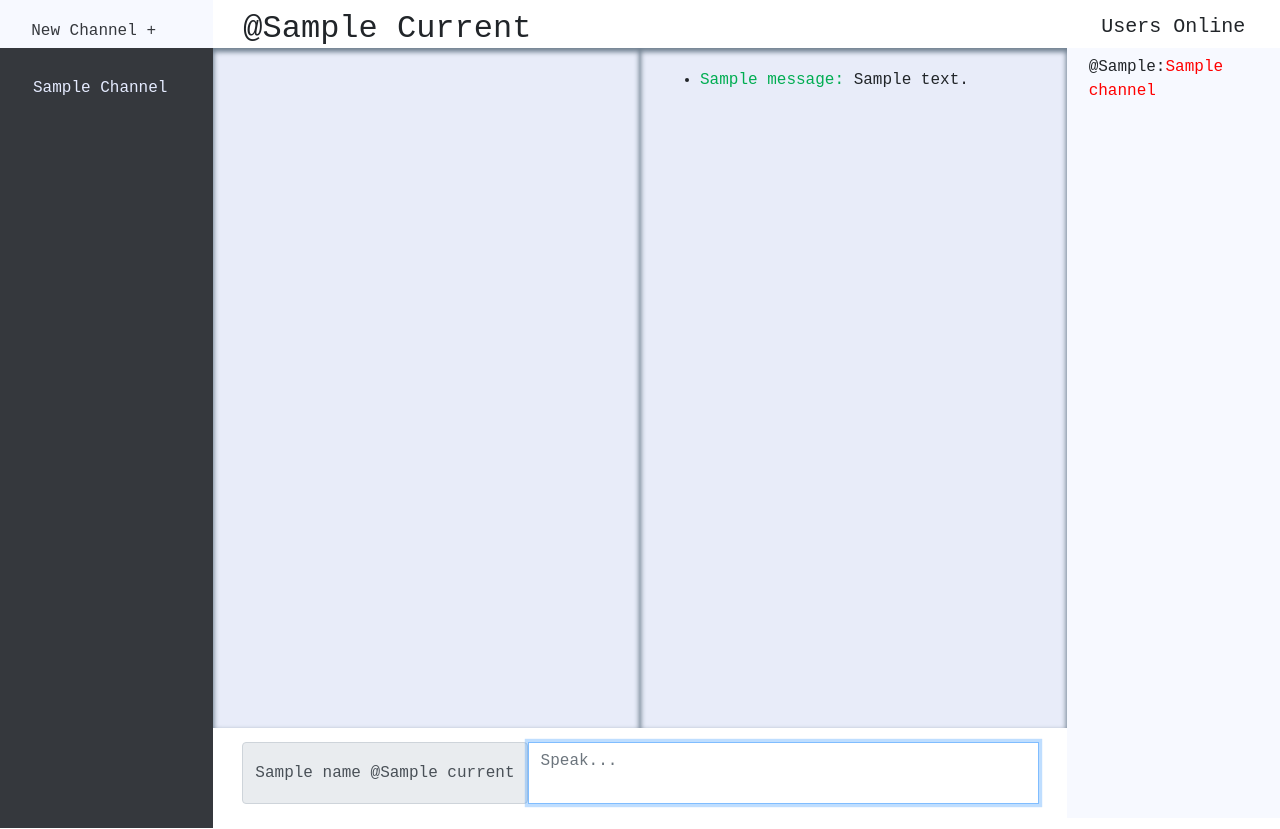
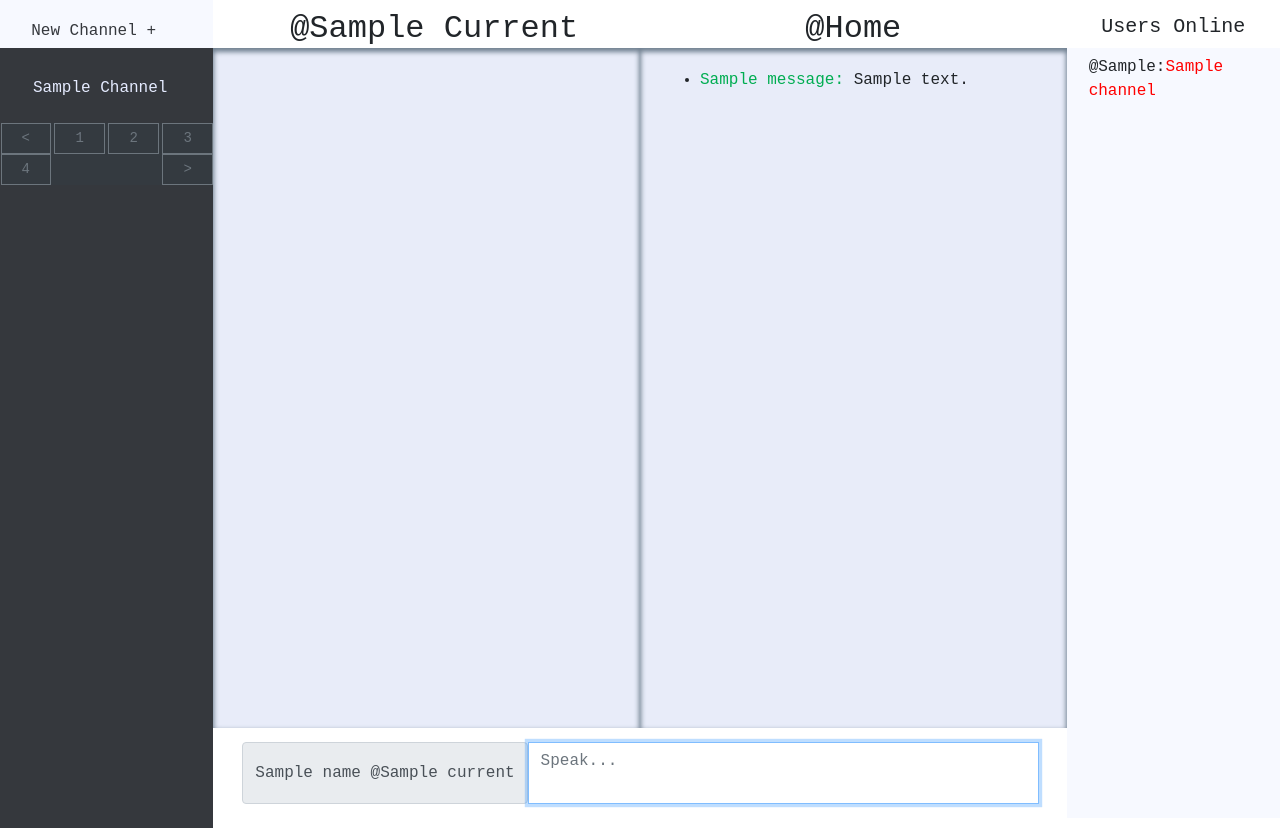
Before and after one commit to Matt-Farncomb/blah-blah-chat-app, a Flask app: template templates/new_channel_template.html in a window 1280 px wide. Run offline with Flask 2, Linux system fonts and the light colour scheme; the template is opened without the code that fills it: most values are stand-ins (such as "Sample title", 1, 10 or a date in 2020); parts of the project's set-up code (start-up, migrations or seed data) failed here and were passed over; some libraries are stand-ins or nearby versions.

Commit message:
Updated UI to display only 10 channels at once 	- Nav buttons created to navigate through channels Minor aesthetic changes Bugfixing

```diff
--- a/application.py
+++ b/application.py
@@ -3,6 +3,7 @@ import os
 from flask import Flask, render_template, request, session, redirect, url_for, jsonify
 from flask_session import Session
 from flask_socketio import SocketIO, emit
+from jinja2 import Environment, PackageLoader
 
 from sqlalchemy import create_engine
 from sqlalchemy.orm import scoped_session, sessionmaker
@@ -20,6 +21,10 @@ socketio = SocketIO(app)
 #Configure session to use filesystem
 app.config["SESSION_PERMANENT"] = False
 app.config["SESSION_TYPE"] = "filesystem"
+
+#enable jinja extension 'break' - app is the jina env
+app.jinja_env.add_extension('jinja2.ext.loopcontrols')
+
 Session(app)
 
 engine = create_engine(os.getenv("DATABASE_URL"))
@@ -422,3 +427,12 @@ def send_users_channels():
 					}
 			emit("update users", temp,
 			broadcast=True)
+
+@socketio.on("swap channel")
+def swap_channel(focus):
+	session["chan_name"] = focus[9:]
+	print(focus[9:])
+
+@socketio.on("home focus")
+def home_focus():
+	session["chan_name"] = "home"
--- a/static/channel.js
+++ b/static/channel.js
@@ -12,24 +12,32 @@ document.addEventListener('DOMContentLoaded', () => {
     /*const name = document.querySelector('#input-name');*/
 
     let targeting = false;
+    console.log(location);
+
+    //Grabs current channel name from url
+    curChanPath = location.pathname.split('/')
+    curChan = curChanPath[2]
     let target = ""
 
     let usr_name = "unnamed"
 
     const columns = document.querySelectorAll('.col-4');
-    let focus = "msg-room"
+    let focused = false;
+    let focus = `msg-room-${curChan}`;
 
 
     // Connect to websocket
     var socket = io.connect(location.protocol + '//' + document.domain + ':' + location.port);
 
-
     function sendMessage() {
 
         let msgText = msgBox.value
+        //don't allow an empty msg to send
+        if (msgText.length > 0) {
             socket.emit('send message', {'message': msgText});
             msgBox.value = "";
             console.log("is doing something");
+        }
     }
 
     function saveChannel() {
@@ -39,6 +47,31 @@ document.addEventListener('DOMContentLoaded', () => {
         saveChan.hidden = true;*/
     }
 
+    const chanNavs = document.querySelectorAll(".chan-nav-btn");
+    console.log("ha");
+
+
+
+    chanNavs.forEach((chanNav) => {
+        chanNav.addEventListener('click', () => {
+            let linkId = 1.0;
+            const chanNavId = parseFloat(chanNav.id.slice(4));
+            //`link-${temp}`
+            const chanLinks = document.querySelectorAll(".channel-links");
+            chanLinks.forEach((chanLink) => {
+                linkId = parseFloat(chanLink.id.slice(5));
+                //console.log(`"chanNavId: ${chanNavId}, "linkId: ${linkId}`)
+                if (linkId == chanNavId) {
+                    chanLink.classList.remove("invisible");
+                    console.log("no longer invisible");
+                }
+                else {
+                    chanLink.classList.add("invisible");
+                }
+            })
+        });
+    });
+
 
 
 
@@ -46,7 +79,10 @@ document.addEventListener('DOMContentLoaded', () => {
 
     columns.forEach((column) => {
        column.addEventListener('click', () => {
-               focus = column.firstChild.id
+               focus = column.firstChild.id;
+               socket.emit('swap channel', focus);
+               let chan_target = document.querySelector('#chan-span');
+               chan_target.textContent = focus.slice(9)
 
                console.log(`focus: ${focus}`);
                console.log("focus");
@@ -92,13 +128,22 @@ document.addEventListener('DOMContentLoaded', () => {
                 temp = temp.slice(1,temp.length).join("")*/
                 target = msgBox.value.slice(1,temp.length);
                 target = target.toLowerCase();
+                if (target == "home") {
+                    //simply change focus and not reload new chan page
+                   focus = `msg-room-home`;
+                   //tell server to change current chan session to be home
+                   socket.emit('home focus');
+                   //change the session[channels] to home, but not the url
+                }
+                else {
                     console.log(`lowercase: ${target}`);
-
                     socket.emit('check', target)
+                }
                     /*location = `http://127.0.0.1:5000/channels/${target}`*/
-                msgBox.style.color = "#CCE4FF"
+                msgBox.style.color = "#495057"
                 msgBox.value = ""
                 targeting = false
+
 /*socket.emit('send create', {'chanName': chanName.value.toLowerCase()});*/
 
             }
@@ -106,7 +151,19 @@ document.addEventListener('DOMContentLoaded', () => {
 
 
 
+
+
         /*saveChan.onclick = () => saveChannel();*/
+
+        function chanNav(clicked) {
+            //when corresponding nav button is clicked,
+            //...make current channel links invisible
+            //..and remove inivisble class from correct channels
+            //const arr = clicked.classList;
+            //console.log(arr[1]);
+
+
+        }
 
         chanName.addEventListener('keydown', (e) => {
              if (e.key == "Enter") {
@@ -119,9 +176,11 @@ document.addEventListener('DOMContentLoaded', () => {
     // When a new message is announced, append to DOM
     socket.on('broadcast message', message => {
         const li = document.createElement('li')
+        li.classList.add("msgs");
 
         new_msg = `<span id="${message.id}"><span class="names">${message.name}:</span> ${message.message}</span>`
         li.innerHTML = new_msg
+
         document.querySelector(`#${focus}`).append(li);
     });
 
@@ -130,6 +189,7 @@ document.addEventListener('DOMContentLoaded', () => {
         old_msg = document.getElementById(`${id}`).parentNode;
         /*old_msg.parentNode.removeChild(old_msg);*/
         old_msg.style.display = 'none';
+        //maybe can change to .remove instead of display 'none'
     });
 
     socket.on('create channel', chanName => {
@@ -144,7 +204,7 @@ document.addEventListener('DOMContentLoaded', () => {
 
     socket.on('swap channel', value => {
         console.log(`this is my value: ${value}`);
-        location = `http://127.0.0.1:5000/channels/${value}`
+        location = `http://127.0.0.1:5000/channels/${value}/none`
     })
 
     socket.on('user entered', value => {
--- a/templates/new_channel_template.html
+++ b/templates/new_channel_template.html
@@ -41,10 +41,18 @@
             	padding-top: 10px;
             }
 
+            .invisible {
+            	display: none;
+            }
+
             /*--- Row 1 ---*/
             #row-1 {
             	height: 6vh;
             }
+
+            	h2 {
+            		text-align: center;
+            	}
 
             	/* Left */
 				#chan-name-div {
@@ -189,6 +197,15 @@
 
 	            }
 
+	            .chan-nav {
+	            	padding: 0px;
+	            	margin: -14.5px;
+	            }
+
+	            .chan-nav-text {
+	            	padding: 12px;
+	            }
+
             /*--- Row 3 ---*/
             #row-3 {
             	height: 9vh;
@@ -238,8 +255,11 @@
             	<div class="col-2" id="chan-name-div">
             		<input class="form-control border-0 chan-form" id='chan-name' type='text' placeholder="  New Channel +" onfocus="this.placeholder='  Type new name...'" onblur="this.placeholder = '  New Channel +'"></input>
             	</div>
-            	<div class="col-8">
+            	<div class="col-4">
             		<h2 id="chan-title">@{{current}}</h2>
+            	</div>
+            	<div class="col-4">
+            		<h2>@Home</h2>
             	</div>
             	<div class="col-2" id="online-div">
             		<h5 id="online-title">Users Online</h5>
@@ -257,12 +277,32 @@
             <div class="row" id="row-2">
                 <div class="col" id="chan-selection">
                     {% for k,v in channels.items() %}
-					<li class="channel-links"><a href="{{ url_for('channel_selection', chan=k, test='None' ) }}" class="nav-link">{{k}}</a></li>
+                    	{% if k !="home" %}
+							{%- if loop.index0 <= 10 %}
+								<li class="channel-links" id="link-{{((loop.index0)/10)|round(0, 'ceil')}}"><a href="{{ url_for('channel_selection', chan=k, test='None' ) }}" class="nav-link">{{k}}</a></li>
+							{% else %}
+
+								<li class="channel-links invisible" id="link-{{((loop.index0)/10)|round(0, 'ceil')}}"><a href="{{ url_for('channel_selection', chan=k, test='None' ) }}" class="nav-link">{{k}}</a></li>
+							{% endif %}
+
+						{% endif %}
 					{% endfor %}
 
 					<span id="jinja_channels"></span>
+
+					<br>
+					<nav class="navbar navbar-dark bg-dark chan-nav">
+						<button class="btn btn-sm btn-outline-secondary chan-nav-btn" type="button" id="nav-left"><span class="chan-nav-text"> < </span></button>
+						<button class="btn btn-sm btn-outline-secondary chan-nav-btn" type="button" id="nav-1"><span class="chan-nav-text"> 1 </span></button>
+						<button class="btn btn-sm btn-outline-secondary chan-nav-btn" type="button" id="nav-2"><span class="chan-nav-text"> 2 </span></button>
+						<button class="btn btn-sm btn-outline-secondary chan-nav-btn" type="button" id="nav-3"><span class="chan-nav-text"> 3 </span></button>
+						<button class="btn btn-sm btn-outline-secondary chan-nav-btn" type="button" id="nav-4"><span class="chan-nav-text"> 4 </span></button>
+						<button class="btn btn-sm btn-outline-secondary chan-nav-btn" type="button" id="nav-right"><span class="chan-nav-text"> > </span></button>
+
+					</nav>
+
                 </div>
-                <div class="col-4" id="msg-window"><ul id="msg-room">
+                <div class="col-4" id="msg-window"><ul id="msg-room-{{current}}">
 					    {% for message in messages %}
 					        <li class="msgs"><span id="{{message.id}}"><span class="names">{{message.name}}:</span> {{message.message}}</span></li>
 					    {% endfor %}
@@ -311,7 +351,7 @@
 				<div class="col-2" id="bottom-left"></div>
 		        <div class="col-8">
 		            <div class="input-group input-group-default" id="msg-div">
-		            	<span class="input-group-text" id="inputGroup-sizing-default">{{name}} @{{current}}</span>
+		            	<span class="input-group-text" id="inputGroup-sizing-default">{{name}} @<span id="chan-span">{{current}}</span></span>
 					  <textarea type="text" id="msg" class="form-control" placeholder="Speak..." autofocus></textarea>
 					   <div class="input-group-prepend">
 					    <!-- <span class="input-group-text" id="inputGroup-sizing-default"><button class="btn btn-light btn-block" id="blah">Blah!</button></span> -->
```
Lines whose indentation alone changed are shown as unchanged.
